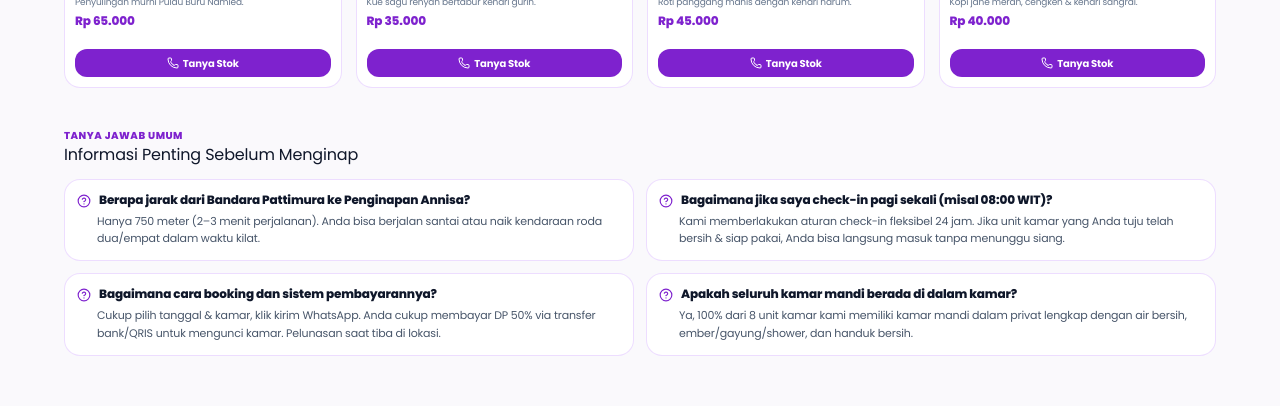
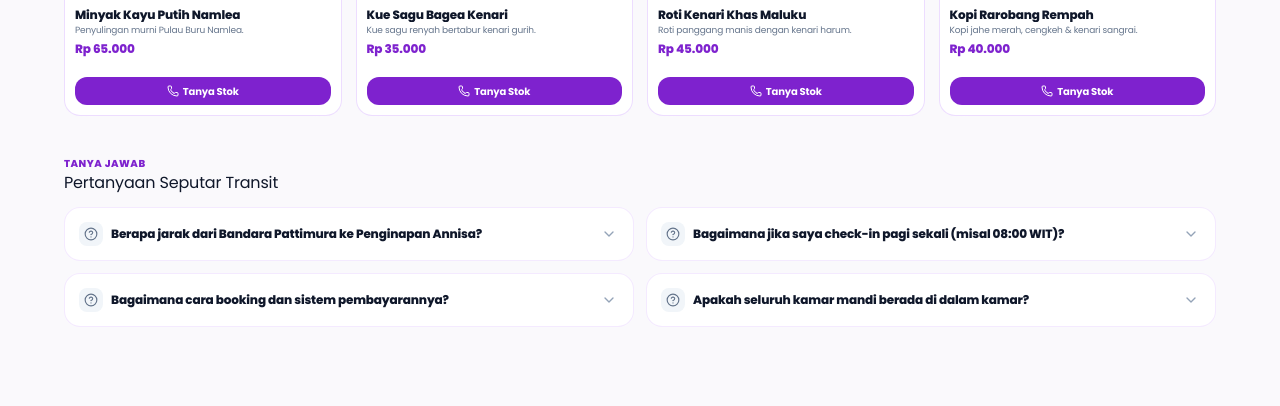
Before and after one commit to ilsetiawan1/penginapan-annisa, a Next.js app in the folder apps/web/: page / in a window 1280 px wide. Shown: the part 1920-2326 px from the top of the page. Built offline with nearby package versions, Linux system fonts and the light colour scheme.

Commit message:
feat(home): convert FAQ into interactive collapsible accordion and shorten section title to 2-3 words

```diff
--- a/apps/web/src/features/public/home/components/faq-section.tsx
+++ b/apps/web/src/features/public/home/components/faq-section.tsx
@@ -1,18 +1,23 @@
-import { HelpCircle } from "lucide-react";
+"use client";
+
+import { useState } from "react";
+import { ChevronDown, HelpCircle } from "lucide-react";
 
 export function FaqSection() {
+  const [openIndex, setOpenIndex] = useState<number | null>(null);
+
   const faqs = [
     {
       q: "Berapa jarak dari Bandara Pattimura ke Penginapan Annisa?",
-      a: "Hanya 750 meter (2–3 menit perjalanan). Anda bisa berjalan santai atau naik kendaraan roda dua/empat dalam waktu kilat.",
+      a: "Hanya 750 meter (2–3 menit perjalanan). Anda bisa berjalan santai atau naik kendaraan roda dua/empat dalam waktu kilat tanpa takut macet.",
     },
     {
       q: "Bagaimana jika saya check-in pagi sekali (misal 08:00 WIT)?",
-      a: "Kami memberlakukan aturan check-in fleksibel 24 jam. Jika unit kamar yang Anda tuju telah bersih & siap pakai, Anda bisa langsung masuk tanpa menunggu siang.",
+      a: "Kami memberlakukan aturan check-in fleksibel 24 jam. Jika unit kamar yang Anda tuju telah bersih & siap pakai, Anda bisa langsung masuk istirahat tanpa menunggu siang.",
     },
     {
       q: "Bagaimana cara booking dan sistem pembayarannya?",
-      a: "Cukup pilih tanggal & kamar, klik kirim WhatsApp. Anda cukup membayar DP 50% via transfer bank/QRIS untuk mengunci kamar. Pelunasan saat tiba di lokasi.",
+      a: "Cukup pilih tanggal & kamar di kalkulator atas, lalu klik kirim WhatsApp. Anda cukup membayar DP 50% via transfer bank/QRIS untuk mengunci kamar. Pelunasan saat tiba di lokasi.",
     },
     {
       q: "Apakah seluruh kamar mandi berada di dalam kamar?",
@@ -20,32 +25,79 @@ export function FaqSection() {
     },
   ];
 
+  const toggleFaq = (idx: number) => {
+    setOpenIndex((prev) => (prev === idx ? null : idx));
+  };
+
   return (
     <div>
+      {/* Header (2-3 words) */}
       <div className="text-left mb-2 sm:mb-3">
         <span className="text-[10px] font-extrabold text-purple-700 tracking-wider uppercase block">
-          TANYA JAWAB UMUM
+          TANYA JAWAB
         </span>
         <h2 className="text-xs sm:text-base text-slate-900 leading-tight">
-          Informasi Penting Sebelum Menginap
+          Pertanyaan Seputar Transit
         </h2>
       </div>
 
+      {/* Accordion List */}
       <div className="grid grid-cols-1 sm:grid-cols-2 gap-2 sm:gap-3">
-        {faqs.map((faq) => (
+        {faqs.map((faq, idx) => {
+          const isOpen = openIndex === idx;
+          return (
             <div
               key={faq.q}
-            className="p-3 rounded-2xl bg-white/90 backdrop-blur-md border border-purple-200/80 shadow-2xs hover:border-purple-300 transition-all text-left"
+              className={`rounded-2xl bg-white/95 border transition-all overflow-hidden text-left ${
+                isOpen
+                  ? "border-purple-300 shadow-sm"
+                  : "border-purple-100/90 hover:border-purple-200 shadow-2xs"
+              }`}
             >
-            <div className="flex items-start gap-2 mb-1">
-              <HelpCircle className="w-3.5 h-3.5 text-purple-700 shrink-0 mt-0.5" />
-              <h3 className="font-extrabold text-xs text-slate-900 leading-snug">{faq.q}</h3>
+              {/* Question Trigger Button */}
+              <button
+                type="button"
+                onClick={() => toggleFaq(idx)}
+                className="w-full p-3 sm:p-3.5 flex items-center justify-between gap-2.5 text-left cursor-pointer transition-colors"
+                aria-expanded={isOpen}
+              >
+                <div className="flex items-center gap-2">
+                  <div
+                    className={`w-6 h-6 rounded-lg flex items-center justify-center shrink-0 transition-colors ${
+                      isOpen ? "bg-purple-100 text-purple-700" : "bg-slate-100 text-slate-500"
+                    }`}
+                  >
+                    <HelpCircle className="w-3.5 h-3.5" />
                   </div>
-            <p className="text-[10px] sm:text-[11px] text-slate-600 leading-relaxed pl-5">
+                  <h3
+                    className={`font-extrabold text-xs leading-snug transition-colors ${
+                      isOpen ? "text-purple-900" : "text-slate-900"
+                    }`}
+                  >
+                    {faq.q}
+                  </h3>
+                </div>
+
+                <div
+                  className={`w-5 h-5 rounded-full flex items-center justify-center shrink-0 transition-transform duration-200 ${
+                    isOpen ? "rotate-180 text-purple-700 bg-purple-50" : "text-slate-400"
+                  }`}
+                >
+                  <ChevronDown className="w-4 h-4" />
+                </div>
+              </button>
+
+              {/* Collapsible Answer */}
+              {isOpen && (
+                <div className="px-3 pb-3 sm:px-3.5 sm:pb-3.5 pt-0 pl-11 animate-in fade-in slide-in-from-top-1 duration-200">
+                  <p className="text-[10px] sm:text-[11px] text-slate-600 leading-relaxed border-t border-purple-50 pt-2">
                     {faq.a}
                   </p>
                 </div>
-        ))}
+              )}
+            </div>
+          );
+        })}
       </div>
     </div>
   );
```
Lines whose indentation alone changed are shown as unchanged.
